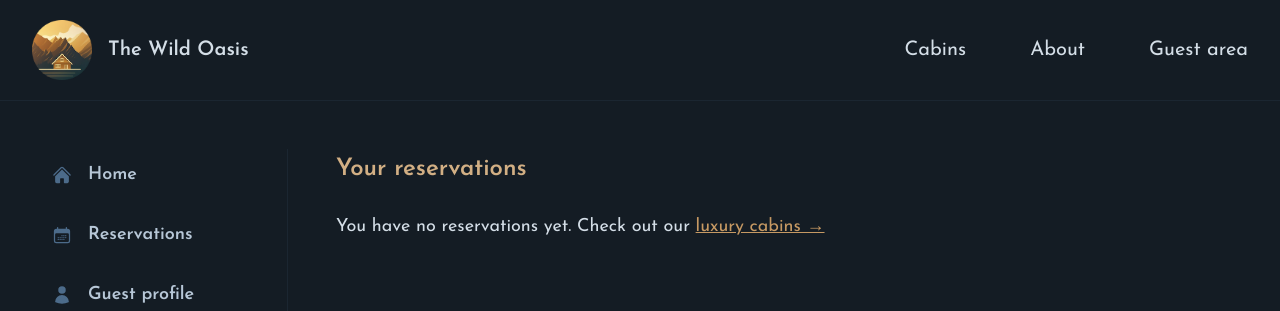
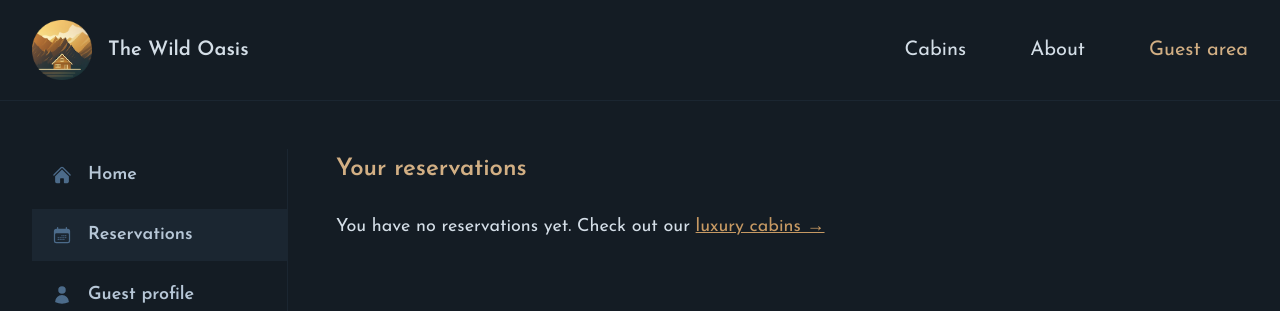
Before and after one commit to adrian-prajsnar/serenity-haven-website, a Next.js app: page /account/reservations in a window 1280 px wide. Shown: the top 311 px of the page. Built offline with nearby package versions, Linux system fonts and the light colour scheme.

Commit message:
Add active link to Navigation and SideNavigation

```diff
--- a/app/_components/Navigation.tsx
+++ b/app/_components/Navigation.tsx
@@ -1,33 +1,41 @@
+'use client';
+
 import Link from 'next/link';
+import { usePathname } from 'next/navigation';
+
+const navLinks: { name: string; href: string }[] = [
+  {
+    name: 'Cabins',
+    href: '/cabins',
+  },
+  {
+    name: 'About',
+    href: '/about',
+  },
+  {
+    name: 'Guest area',
+    href: '/account',
+  },
+];
 
 export default function Navigation() {
+  const pathname: string = usePathname();
+
   return (
     <nav className='z-10 text-xl'>
       <ul className='flex gap-16 items-center'>
-        <li>
-          <Link
-            href='/cabins'
-            className='hover:text-accent-400 transition-colors'
-          >
-            Cabins
-          </Link>
-        </li>
-        <li>
-          <Link
-            href='/about'
-            className='hover:text-accent-400 transition-colors'
-          >
-            About
-          </Link>
-        </li>
-        <li>
-          <Link
-            href='/account'
-            className='hover:text-accent-400 transition-colors'
-          >
-            Guest area
-          </Link>
-        </li>
+        {navLinks.map(link => (
+          <li key={link.href}>
+            <Link
+              href={link.href}
+              className={`hover:text-accent-400 transition-colors ${
+                pathname.startsWith(link.href) ? 'text-accent-400' : ''
+              }`}
+            >
+              {link.name}
+            </Link>
+          </li>
+        ))}
       </ul>
     </nav>
   );
--- a/app/_components/SideNavigation.tsx
+++ b/app/_components/SideNavigation.tsx
@@ -1,12 +1,15 @@
+'use client';
+
+import Link from 'next/link';
+import { usePathname } from 'next/navigation';
 import {
   CalendarDaysIcon,
   HomeIcon,
   UserIcon,
 } from '@heroicons/react/24/solid';
 import SignOutButton from '@/app/_components/SignOutButton';
-import Link from 'next/link';
 
-const navLinks = [
+const navLinks: { name: string; href: string; icon: JSX.Element }[] = [
   {
     name: 'Home',
     href: '/account',
@@ -25,13 +28,17 @@ const navLinks = [
 ];
 
 export default function SideNavigation() {
+  const pathname: string = usePathname();
+
   return (
     <nav className='border-r border-primary-900'>
       <ul className='flex flex-col gap-2 h-full text-lg'>
         {navLinks.map(link => (
           <li key={link.name}>
             <Link
-              className={`py-3 px-5 hover:bg-primary-900 hover:text-primary-100 transition-colors flex items-center gap-4 font-semibold text-primary-200`}
+              className={`py-3 px-5 hover:bg-primary-900 hover:text-primary-100 transition-colors flex items-center gap-4 font-semibold text-primary-200 ${
+                pathname === link.href ? 'bg-primary-900' : ''
+              }`}
               href={link.href}
             >
               {link.icon}
```
